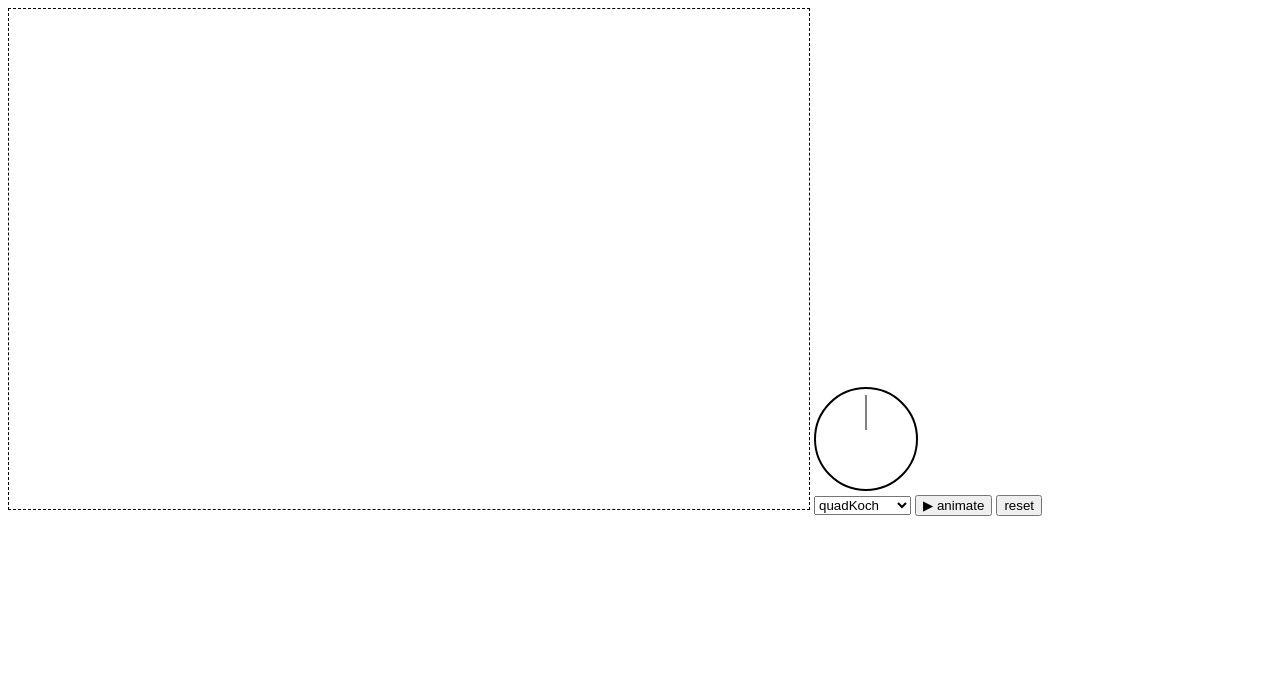
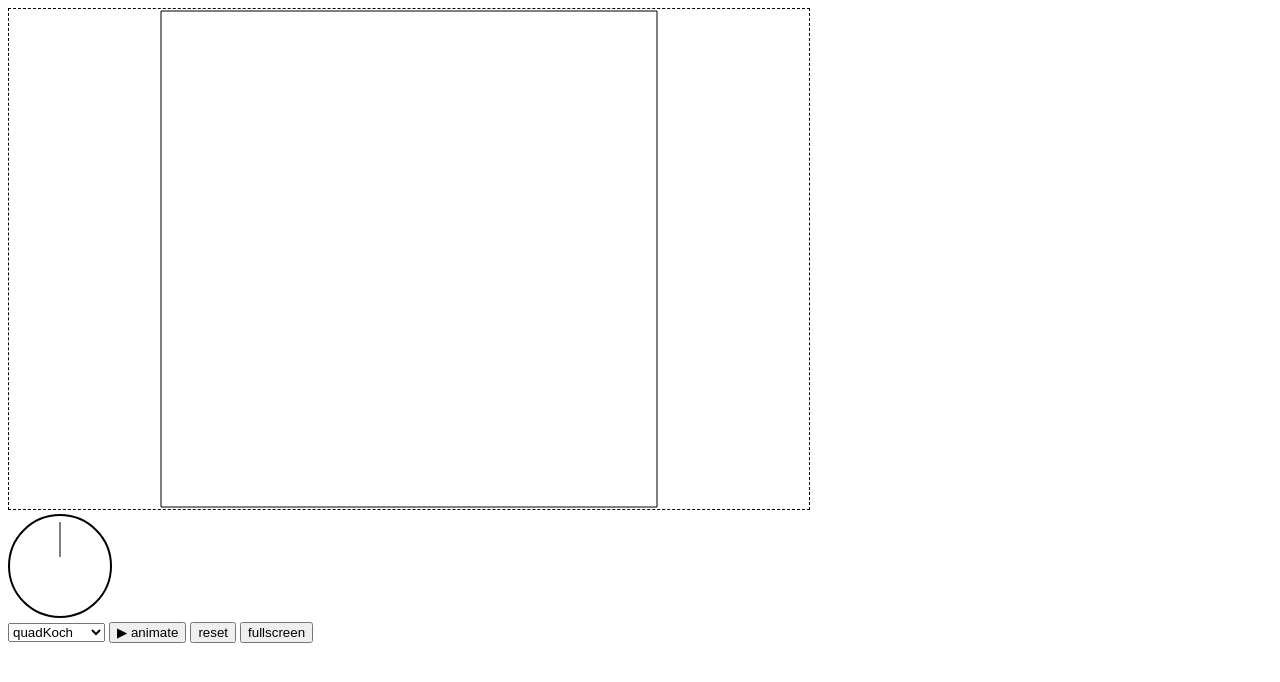
Before and after one commit to bakkot/lindenmayer, a plain HTML site: page index.html in a window 1280 px wide. Both pictures are taken after a click on the button "reset". Drawn offline with Linux system fonts and the light colour scheme.

Commit message:
full screen

```diff
--- a/index.html
+++ b/index.html
@@ -10,6 +10,7 @@
       canvas {
       	border: 1px dashed black;
         user-select: none;
+        background: white;
       }
 
       .angle-circle {
@@ -43,7 +44,7 @@
     </style>
   </head>
   <body>
-    <canvas width=800 height=500></canvas>
+    <canvas width=800 height=500></canvas><br>
     <div class="input">
       <div class="angle-circle">
         <div class="angle-pointer-box">
@@ -56,6 +57,7 @@
       </select>
       <input type="button" value="&#x25b6; animate" id="animate">
       <input type="button" value="reset" id="reset">
+      <input type="button" value="fullscreen" id="fullscreen" style="display:none">
     </div>
   </body>
 </html>
--- a/lindenmayer.js
+++ b/lindenmayer.js
@@ -29,10 +29,10 @@ class TurtleSystem extends LSystem {
     TurtleSystem.draw(ctx, w, h, string, this.delta, this.alpha);
   }
 
-  getStepper(ctx, w, h, clear) {
+  getStepper(ctx, clear) {
     let string = this.axiom;
 
-    const stepper = () => {
+    const stepper = (w, h) => {
       clear();
       string = this.iter(string);
       this.render(ctx, w, h, string);
@@ -53,7 +53,7 @@ class TurtleSystem extends LSystem {
         yMax = 0;
 
     let stack = [];
-    for (const c of string) {
+    for (let c of string) {
       if (c === '+') {
         alpha += delta;
       } else if (c === '-') {
@@ -78,13 +78,13 @@ class TurtleSystem extends LSystem {
     let {xMin, xMax, yMin, yMax} = TurtleSystem.bound(string, delta, alpha);
     let bound = Math.max(xMax - xMin, yMax - yMin);
     let d = Math.min(w / (xMax - xMin), h / (yMax - yMin));
-    let x = (w - d * (xMax + xMin)) / 2;
-    let y = (h - d * (yMax + yMin)) / 2;;
+    let x = (w - d * (xMax + xMin)) / 2; // to satisfy x + d * xMin = w - (x + d * xMax)
+    let y = (h - d * (yMax + yMin)) / 2;
 
     let stack = [];
     ctx.beginPath();
     ctx.moveTo(x, h - y);
-    for (const c of string) {
+    for (let c of string) {
       if (c === '+') {
         alpha += delta;
       } else if (c === '-') {
--- a/ui.js
+++ b/ui.js
@@ -34,10 +34,14 @@ function initAngleSelector(callback) {
 }
 
 addEventListener('load', () => {
+  // set up canvas
   const canvas = document.querySelector('canvas');
   const ctx = canvas.getContext('2d');
-  const w = canvas.width - 4;
-  const h = canvas.height - 4;
+  let w = canvas.width - 4;
+  let h = canvas.height - 4;
+  const origW = w;
+  const origH = h;
+  const origBorder = canvas.style.border;
   ctx.translate(2, 2);
 
   function clear() {
@@ -47,18 +51,17 @@ addEventListener('load', () => {
   let current, step;
 
   canvas.addEventListener('click', () => {
-    if (step) step();
+    if (step) step(w, h);
   });
 
   const setPickerAngle = initAngleSelector(throttle(angle => {
-    if (!current) return;
     clear();
     current.delta = angle;
     current.render(ctx, w, h, step.current());
   }, 100));
 
-  // setPickerAngle(current.delta);
 
+  // set up selector
   const select = document.querySelector('select');
   for (let name of Object.keys(systems)) {
     const option = document.createElement('option');
@@ -76,7 +79,7 @@ addEventListener('load', () => {
       current.alpha
     );
     current.origDelta = current.delta;
-    step = current.getStepper(ctx, w, h, clear);
+    step = current.getStepper(ctx, clear);
     setPickerAngle(current.delta);
     current.render(ctx, w, h, step.current());
   }
@@ -85,11 +88,10 @@ addEventListener('load', () => {
   selectChange();
 
 
+  // set up animate button / event
   const animate = document.getElementById('animate');
   let interval = 0;
-  animate.addEventListener('click', () => {
-    if (!current) return;
-
+  const playPause = () => {
     if (!interval) {
       interval = setInterval(() => {
         clear();
@@ -103,9 +105,11 @@ addEventListener('load', () => {
       interval = 0;
       animate.value = '\u{25b6} animate';
     }
-  });
+  };
+  animate.addEventListener('click', playPause);
 
-  document.getElementById('reset').addEventListener('click', () => {
+  // set up reset button
+  const reset = () => {
     clear();
     if (interval) {
       clearInterval(interval);
@@ -113,12 +117,51 @@ addEventListener('load', () => {
       animate.value = '\u{25b6} animate';
     }
     if (current.origDelta !== void 0) current.delta = current.origDelta;
-    step = current.getStepper(ctx, w, h, clear);
+    step = current.getStepper(ctx, clear);
     setPickerAngle(current.delta);
+    current.render(ctx, w, h, step.current());
+  };
+  document.getElementById('reset').addEventListener('click', reset);
+
+  // set up fullscreening
+  const reqFullscreen = canvas.webkitRequestFullScreen
+    ? canvas.webkitRequestFullScreen.bind(canvas)
+    :  canvas.mozRequestFullScreen
+      ? canvas.mozRequestFullScreen.bind(canvas)
+      : null;
+  let fullscreen;
+  if (reqFullscreen) {
+    fullscreen = () => {
+      reqFullscreen();
+      canvas.style.border = '';
+      w = canvas.width = screen.width;
+      h = canvas.height = screen.height;
+      current.render(ctx, w, h, step.current());
+    };
+    const ele = document.getElementById('fullscreen');
+    ele.style.display = '';
+
+    ele.addEventListener('click', fullscreen);
+
+    const exitFullScreen = () => {
+      if (!document.webkitIsFullScreen && !document.mozFullScreen) {
+        canvas.style.border = origBorder;
+        w = canvas.width = origW;
+        h = canvas.height = origH;
+        current.render(ctx, w, h, step.current());
+      }
+    };
+    document.addEventListener('webkitfullscreenchange', exitFullScreen);
+    document.addEventListener('mozfullscreenchange', exitFullScreen);
+  }
+
+  // set up keyboard
+  document.body.addEventListener('keypress', e => {
+    if (e.key == ' ') playPause();
+    else if (e.key == 'r') reset();
+    else if (fullscreen && e.key == 'f') fullscreen();
   });
 });
-
-
 
 function throttle(func, delay) {
   let previous = 0;
```
